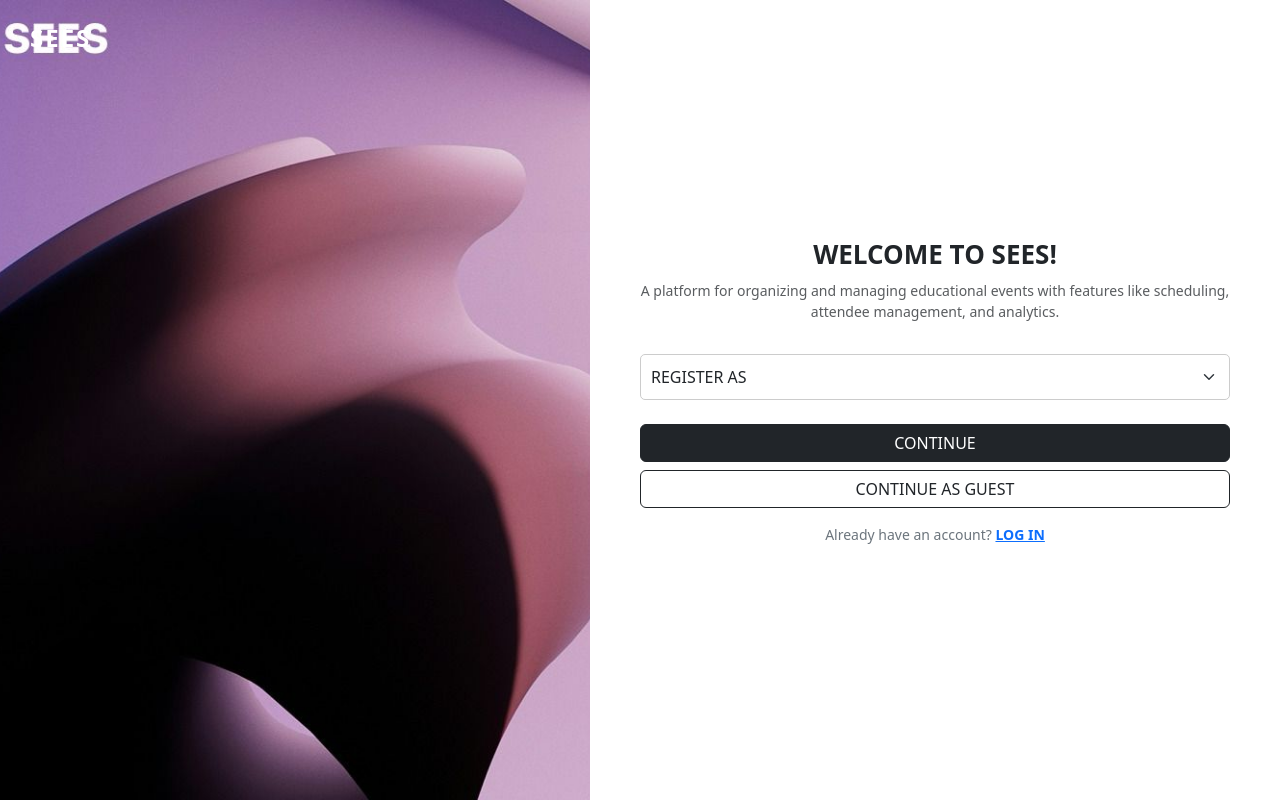
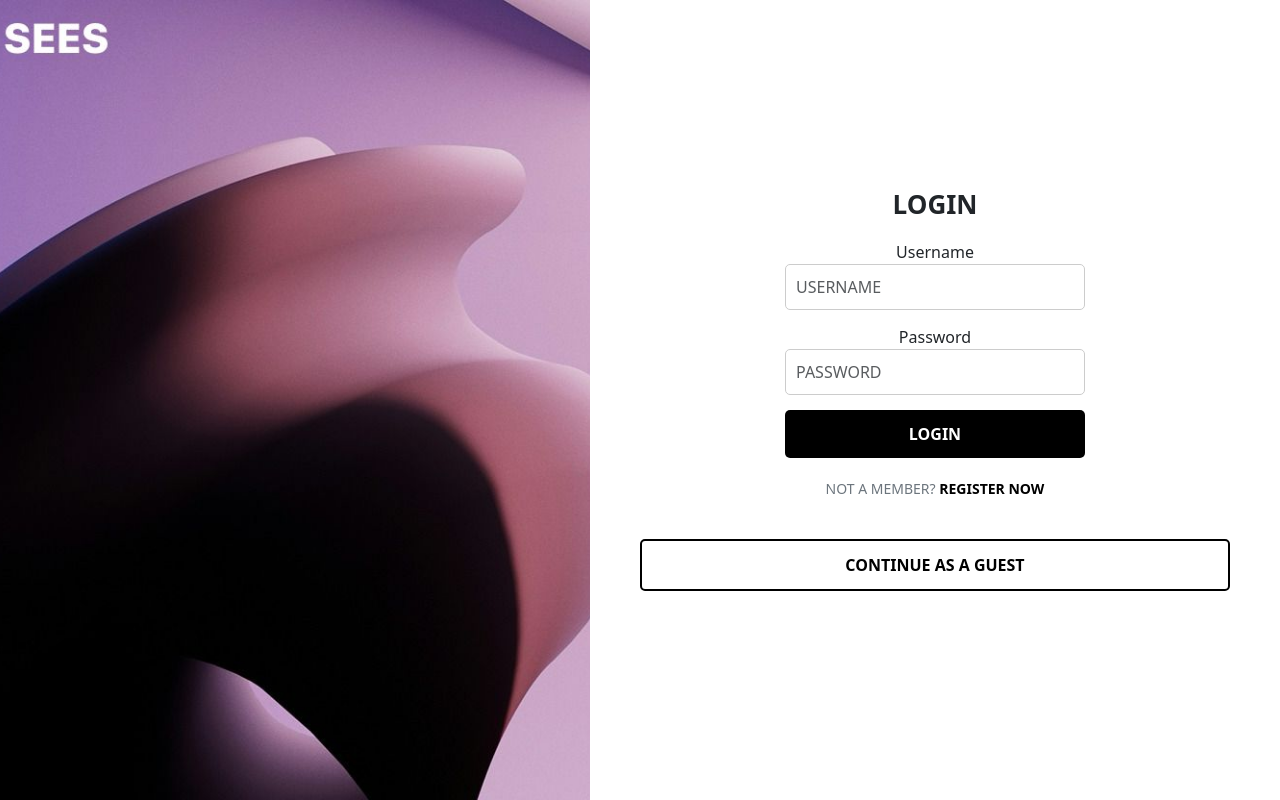
Before and after one commit to b-chrit/soen343-project, a React (Create React App) app in the folder frontend/: page /login in a window 1280 px wide. Built offline with nearby package versions, Linux system fonts and the light colour scheme.

Commit message:
Implemented Login UI component

```diff
--- a/frontend/package.json
+++ b/frontend/package.json
@@ -3,9 +3,11 @@
   "version": "0.1.0",
   "private": true,
   "dependencies": {
+    "bootstrap": "^5.3.3",
     "cra-template": "1.2.0",
     "react": "^19.0.0",
     "react-dom": "^19.0.0",
+    "react-router-dom": "^7.2.0",
     "react-scripts": "5.0.1"
   },
   "scripts": {
--- a/frontend/src/App.css
+++ b/frontend/src/App.css
@@ -13,10 +13,9 @@
   display: flex;
   align-items: center;
   justify-content: center;
-  position: relative; /* Needed for absolute positioning of text */
+  position: relative;
 }
 
-/* Add SEES in the top-left corner */
 .register-title {
   position: absolute;
   top: 20px;
@@ -28,14 +27,7 @@
   letter-spacing: 2px;
 }
 
-/* Ensure the image inside the left panel scales properly */
-.register-image img {
-  width: 100%;
-  height: 100%;
-  object-fit: cover;
-}
-
-/* Right Half - Registration Box */
+/* Right Half - Login Box */
 .register-box {
   flex: 1;
   background: white;
@@ -47,48 +39,69 @@
   text-align: center;
 }
 
+.register-box h2 {
+  font-size: 26px;
+  font-weight: bold;
+  margin-bottom: 20px; /* Add more space between heading and form */
+}
+
 /* Form container */
 .register-box form {
   width: 100%;
   max-width: 300px;
+  margin-bottom: 20px; /* Add space between form and buttons */
 }
 
-/* Heading */
-.register-box h2 {
-  font-size: 26px;
-  font-weight: bold;
-  margin-bottom: 10px;
-}
-
-/* Paragraph */
 .register-box p {
   font-size: 14px;
   color: #6c757d;
 }
 
-/* Select dropdown */
-.register-box select {
+/* Input fields */
+.form-control {
   width: 100%;
   padding: 10px;
+  margin-bottom: 15px; /* Adjust spacing between inputs */
   border-radius: 5px;
   border: 1px solid #ccc;
 }
 
 /* Buttons */
-.btn-dark {
+.btn-dark,
+.btn-outline-dark {
   background-color: black;
   color: white;
   font-weight: bold;
   border-radius: 5px;
-  padding: 10px;
+  padding: 12px 20px;
+  border: none;
+  cursor: pointer;
+  transition: background-color 0.3s;
+  width: 100%; /* Make the buttons full-width */
+  margin-bottom: 20px;
 }
 
+.btn-dark:hover,
+.btn-outline-dark:hover {
+  background-color: #333; /* Darken the button on hover */
+}
+
+/* Continue as Guest Button (btn-outline-dark) */
 .btn-outline-dark {
+  background-color: transparent;
   border: 2px solid black;
   color: black;
   font-weight: bold;
-  border-radius: 5px;
-  padding: 10px;
+  transition: background-color 0.3s, color 0.3s;
+}
+
+.btn-outline-dark:hover {
+  background-color: black;
+  color: white;
+}
+
+.button-container {
+  margin-bottom: 20px;
 }
 
 /* Links */
@@ -99,6 +112,13 @@ a {
 
 a:hover {
   text-decoration: underline;
+}
+
+/* Guest message styling */
+.guest-message {
+  color: green;
+  font-weight: bold;
+  margin-top: 20px;
 }
 
 /* Responsive: Stack on small screens */
--- a/frontend/src/App.js
+++ b/frontend/src/App.js
@@ -1,14 +1,15 @@
-import React from 'react';
-import './App.css';
+import { BrowserRouter as Router, Route, Routes } from 'react-router-dom';
 import Register from './Register';
+import Login from './Login';
 
 function App() {
   return (
-    <div className="App">
-      {/* <img src={logo} className="App-logo" alt="logo" />  */}
-       {/* Render the logo */}
-      <Register />  {/* Render the Register component */}
-    </div>
+    <Router>
+      <Routes>
+        <Route path="/register" element={<Register />} />
+        <Route path="/login" element={<Login />} />
+      </Routes>
+    </Router>
   );
 }
 
--- /dev/null
+++ b/frontend/src/Login.js
@@ -0,0 +1,78 @@
+import React, { useState } from 'react';
+import { useNavigate } from 'react-router-dom';
+import './App.css';
+
+function Login() {
+  const [email, setEmail] = useState('');
+  const [password, setPassword] = useState('');
+  const [guestMessage, setGuestMessage] = useState('');  // State for guest message
+  const navigate = useNavigate();
+
+  const handleSubmit = (e) => {
+    e.preventDefault();
+
+    console.log('User Logged In:', { email, password });
+
+  };
+
+  const handleGuestLogin = () => {
+    setGuestMessage('You are continuing as a guest');  // Set message when guest logs in
+
+  };
+
+  return (
+    <div className="register-container">
+      {/* Left Half - Background Image */}
+      <div className="register-image">
+        <div className="register-title"></div>
+      </div>
+
+      {/* Right Half - Login Box */}
+      <div className="register-box">
+        <h2>LOGIN</h2>
+        <form onSubmit={handleSubmit}>
+          <div>
+            <label>Username</label>
+            <input
+              type="email"
+              placeholder="USERNAME"
+              value={email}
+              onChange={(e) => setEmail(e.target.value)}
+              required
+              className="form-control"
+            />
+          </div>
+          <div>
+            <label>Password</label>
+            <input
+              type="password"
+              placeholder="PASSWORD"
+              value={password}
+              onChange={(e) => setPassword(e.target.value)}
+              required
+              className="form-control"
+            />
+          </div>
+          <div className="button-container">
+            <button type="submit" className="btn-dark">LOGIN</button>
+            <p>NOT A MEMBER? <a href="/register" className="fw-bold">REGISTER NOW</a></p>
+          </div>
+        </form>
+
+        {/* Continue as Guest Button */}
+        <button onClick={handleGuestLogin} className="btn-outline-dark">
+          CONTINUE AS A GUEST
+        </button>
+
+        {/* Guest message */}
+        {guestMessage && (
+          <p className="guest-message">
+            {guestMessage}
+          </p>
+        )}
+      </div>
+    </div>
+  );
+}
+
+export default Login;
--- a/frontend/src/Register.js
+++ b/frontend/src/Register.js
@@ -1,10 +1,12 @@
 import React, { useState } from "react";
 import "bootstrap/dist/css/bootstrap.min.css";
-import logo from "./logo.jpg";  // Import your image
+import { useNavigate } from "react-router-dom";  // Import useNavigate hook
+import logo from "./logo.jpg";
 
 const Register = () => {
   const [roleSelected, setRoleSelected] = useState(false);
   const [role, setRole] = useState('');
+  const navigate = useNavigate();  // Initialize navigate
 
   const handleRoleSelect = (event) => {
     setRole(event.target.value);
@@ -15,11 +17,19 @@ const Register = () => {
     alert('You are continuing as a guest!');
   };
 
+  const handleRegister = (e) => {
+    e.preventDefault();
+    //we can save the user data to database here
+
+    // After successful registration, navigate to the login page
+    navigate('/login');  // Redirect to login page after successful registration
+  };
+
   return (
     <div className="register-container">
       {/* Left Side - Image */}
       <div className="register-image">
-        <div className="register-title">SEES</div>  {/* Added title */}
+        <div className="register-title"></div>  {/* Added title */}
         <img src={logo} alt="Background" />
       </div>
 
@@ -54,11 +64,11 @@ const Register = () => {
           <>
             <p id="info">ENTER YOUR INFORMATION</p>
             <h2 className="fw-bold">Register as {role}</h2>
-            <form>
+            <form onSubmit={handleRegister}>  {/* On form submission, call handleRegister */}
               <input type="text" placeholder="Name" className="form-control my-2" />
               <input type="email" placeholder="Email" className="form-control my-2" />
               <input type="password" placeholder="Password" className="form-control my-2" />
-              <button className="btn btn-dark w-100 mt-2">CONTINUE</button>
+              <button type="submit" className="btn btn-dark w-100 mt-2">CONTINUE</button>  {/* Submit the form */}
             </form>
             <p className="mt-3">
               Already have an account? <a href="/login" className="fw-bold">LOG IN</a>
```
Also changed, not shown: 1 other file (tests, documents, lock files or other folders).
